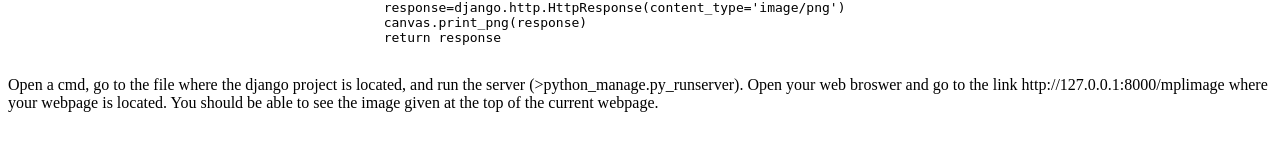
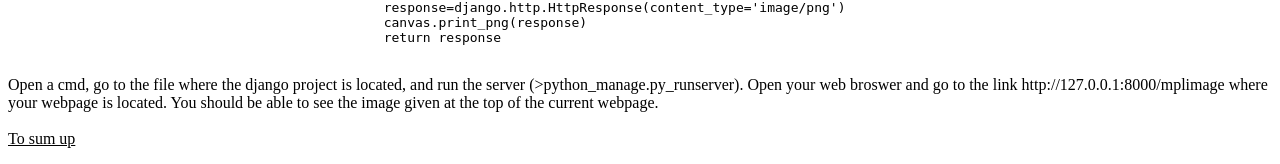
Before and after one commit to sotsi/home1, a Django app: template blog/templates/blog/inst_strip_table.html in a window 1280 px wide; the page is wider, and only the part inside the window is pictured. Shown: the part 2342-2506 px from the top of that part. Before the commit the page ends 2454 px from the top of that part, so only its background shows below. Run offline with Django 3.2, Linux system fonts and the light colour scheme; the template is opened without the code that fills it, so the values that code supplies are empty.

Commit message:
Instability Strip Table Added v1.1...

```diff
--- a/blog/templates/blog/inst_strip_table.html
+++ b/blog/templates/blog/inst_strip_table.html
@@ -163,7 +163,7 @@
 			</pre>
 			<p>Open a cmd, go to the file where the django project is located, and run the server (>python_manage.py_runserver).
 				Open your web broswer and go to the link http://127.0.0.1:8000/mplimage where your webpage is located.
-				You should be able to see the image given at the top of the current webpage.</p>
+				You should be able to see the image given at the top of the current webpage.<br><br><u>To sum up</u></p>
 		</div>
 	</body>
 </html>
```
